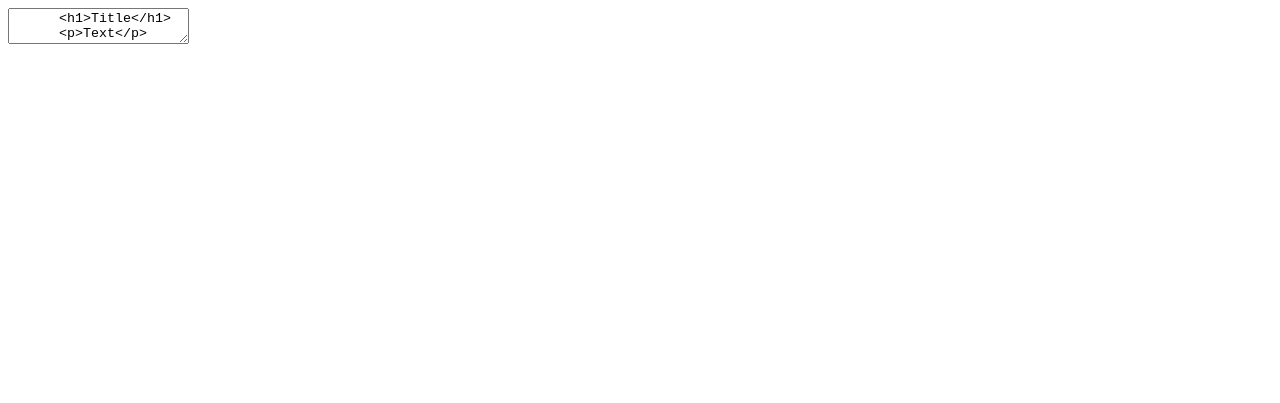
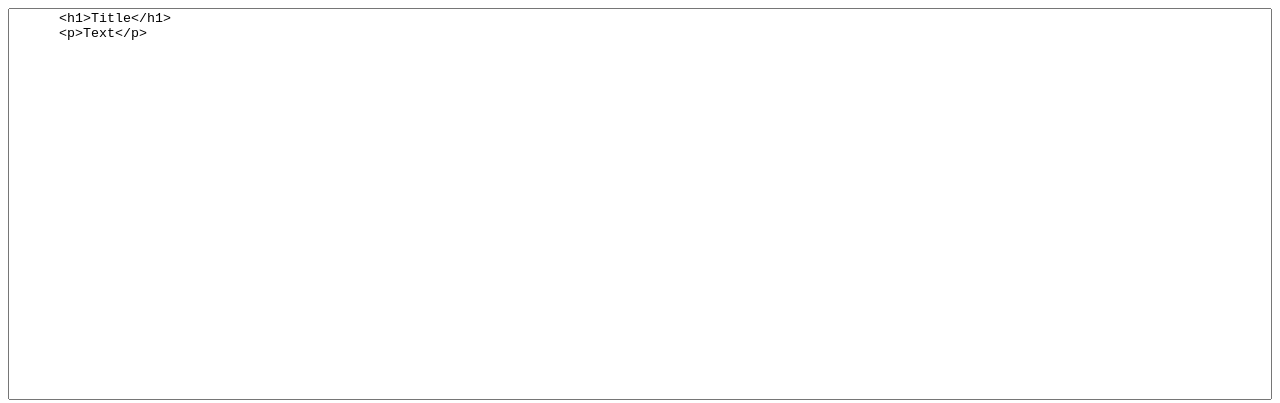
Before and after one commit to CatsAreAwesomeMeow/notepad, a plain HTML site: page index.html in a window 1280 px wide. Drawn offline with Linux system fonts and the light colour scheme.

Commit message:
Update index.html

```diff
--- a/index.html
+++ b/index.html
@@ -3,7 +3,7 @@
     <title>Notepad</title>
   </head>
   <body>
-    <textarea>
+    <textarea style="resize: none; width: 100%; height: 50%;">
       <h1>Title</h1>
       <p>Text</p>
     </textarea>
```
